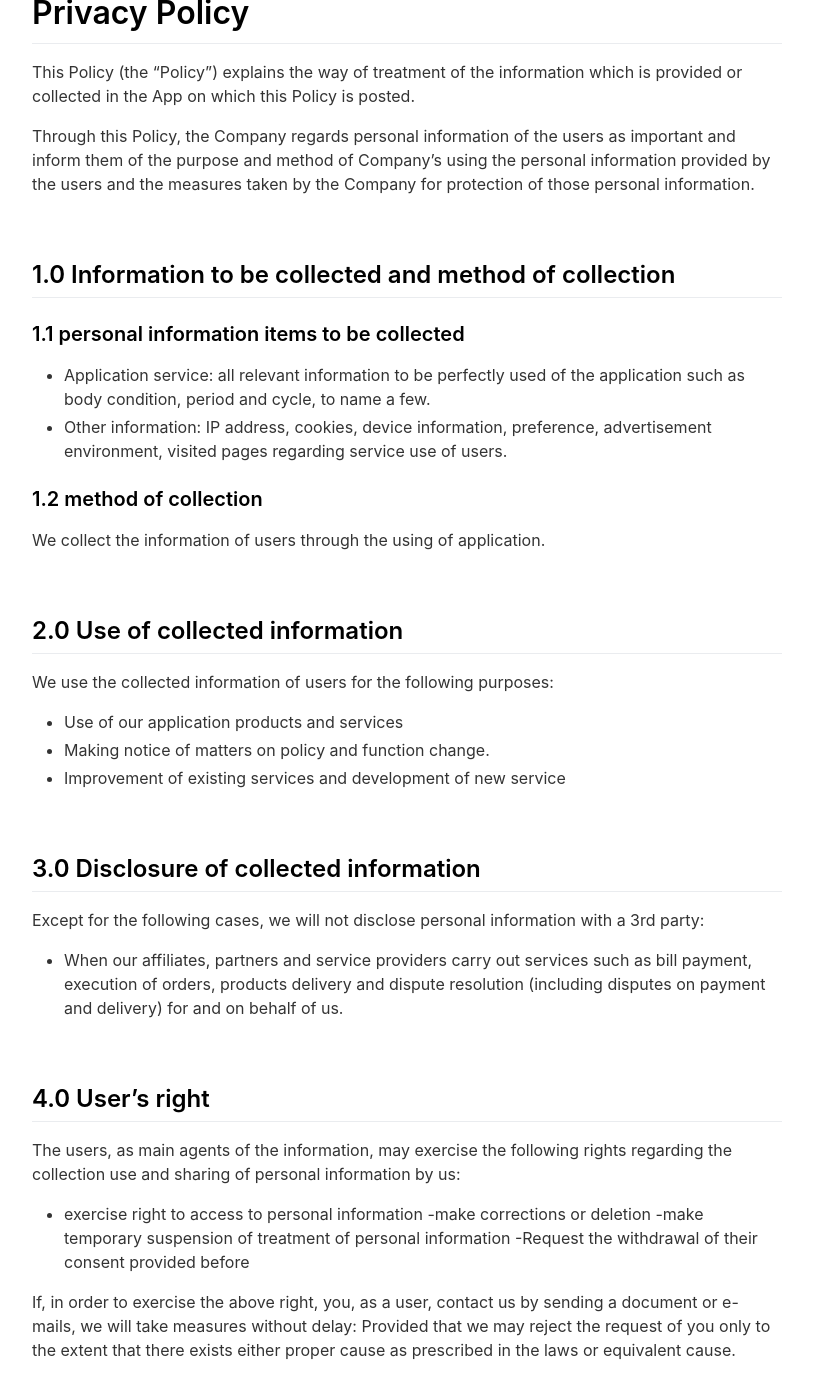
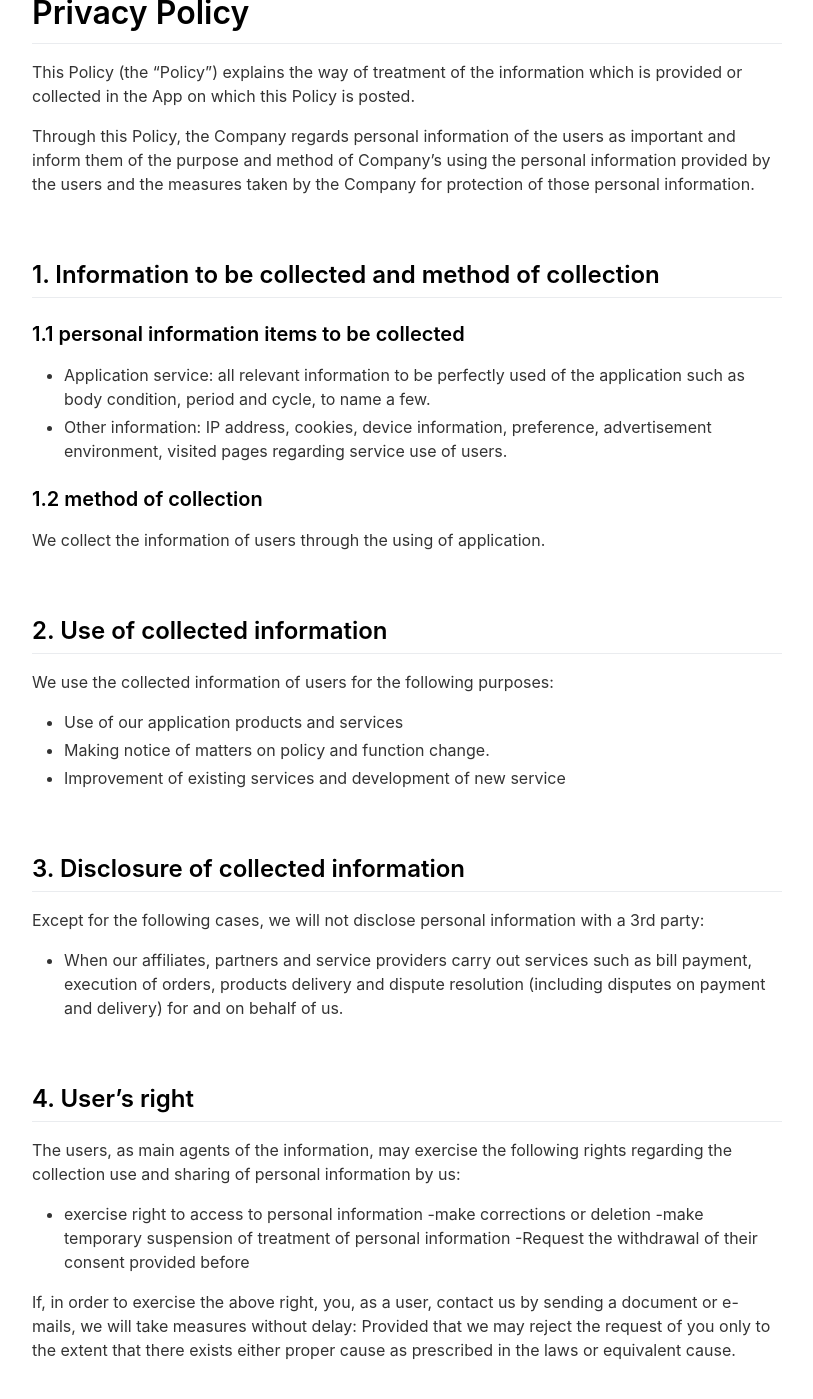
Before and after one commit to penguinmilk/penguinmilk.github.io, a Jekyll site: the page built from _pages/privacypolicy.md, in a window 1280 px wide and 1400 px high, scrolled down 224 px. Shown: the whole window, without its empty margins (233-1046 px from the left). Built offline with Jekyll 4.4.1, drawn with Linux system fonts in a browser that asks for light colours; nearby versions of some CDN libraries; some of the changed text lies outside the part shown.

Commit message:
privacy 간격 조절

```diff
--- a/_pages/privacypolicy.md
+++ b/_pages/privacypolicy.md
@@ -13,8 +13,7 @@ This Policy (the "Policy") explains the way of treatment of the information whic
 Through this Policy, the Company regards personal information of the users as important and inform them of the purpose and method of Company's using the personal information provided by the users and the measures taken by the Company for protection of those personal information.
 
 <br>
-
-## 1.0 Information to be collected and method of collection
+## 1. Information to be collected and method of collection
 ### 1.1 personal information items to be collected
 - Application service: all relevant information to be perfectly used of the application such as body condition, period and cycle, to name a few.
 - Other information: IP address, cookies, device information, preference, advertisement environment, visited pages regarding service use of users.
@@ -23,22 +22,19 @@ Through this Policy, the Company regards personal information of the users as im
 We collect the information of users through the using of application.
 
 <br>
-
-## 2.0 Use of collected information
+## 2. Use of collected information
 We use the collected information of users for the following purposes:
 - Use of our application products and services
 - Making notice of matters on policy and function change.
 - Improvement of existing services and development of new service
 
 <br>
-
-## 3.0 Disclosure of collected information
+## 3. Disclosure of collected information
 Except for the following cases, we will not disclose personal information with a 3rd party:
 - When our affiliates, partners and service providers carry out services such as bill payment, execution of orders, products delivery and dispute resolution (including disputes on payment and delivery) for and on behalf of us.
 
 <br>
-
-## 4.0 User’s right
+## 4. User’s right
 The users, as main agents of the information, may exercise the following rights regarding the collection use and sharing of personal information by us:
  - exercise right to access to personal information
 -make corrections or deletion
@@ -48,14 +44,15 @@ The users, as main agents of the information, may exercise the following rights
 If, in order to exercise the above right, you, as a user, contact us by sending a document or e-mails, we will take measures without delay: Provided that we may reject the request of you only to the extent that there exists either proper cause as prescribed in the laws or equivalent cause.
 
 <br>
-
-## 5.0 Protection of personal information of children
+## 5. Protection of personal information of children
 In principle, we do not collect any information from the children under 13 or equivalent minimum age as prescribed in the laws in relevant jurisdiction. This app provides all the products and services to ordinary people, in principle.
 
-## 6.0
+<br>
+## 6. Modification of Privacy Protection Policy
 We have the right to amend or modify this Policy from time to time and, in such case, we will make a public notice of it through app(or through individual notice such as email) and obtain consent from the users if required by relevant laws.
 
-## 7.0
+<br>
+## 7. Contact information of Company
 Please use one of the following methods to contact us should you have any queries in respect to this policy or wish to update your information.
 - Company name: Logbeats
 - E-mail: emma@logbeats.co.kr
```
